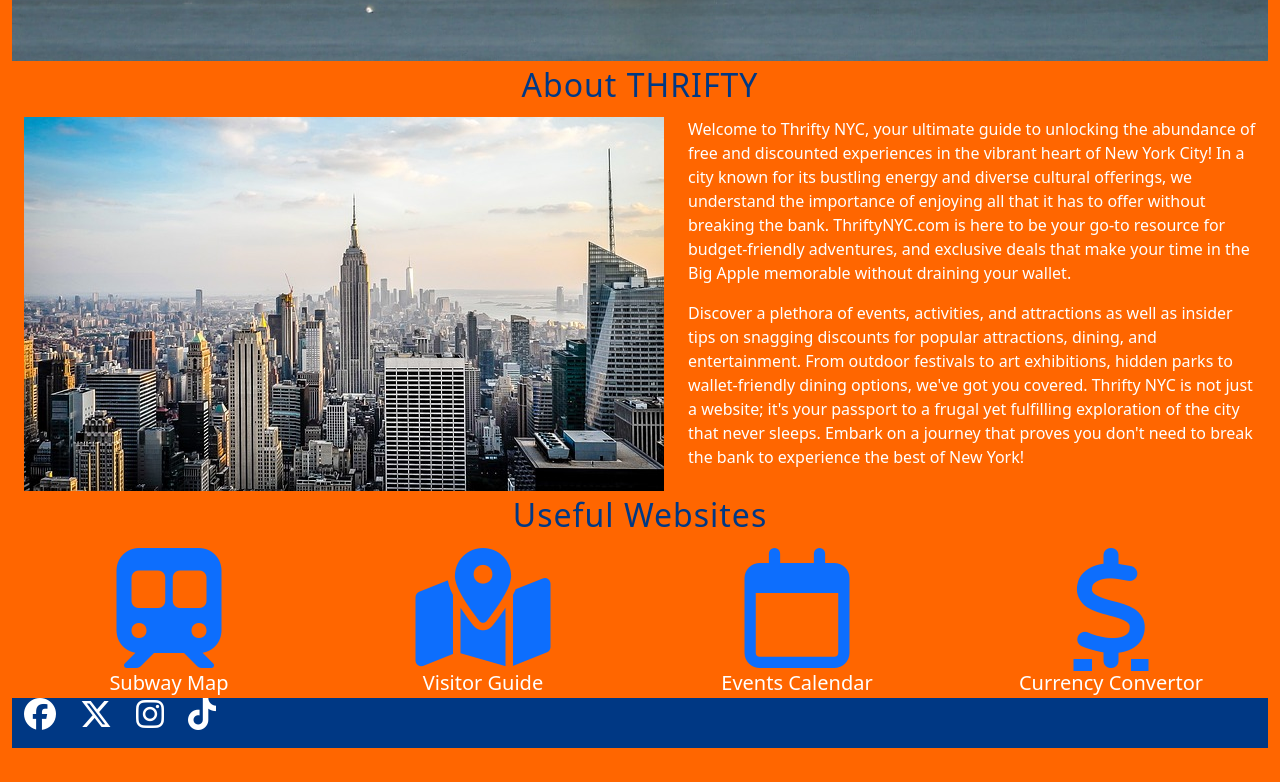
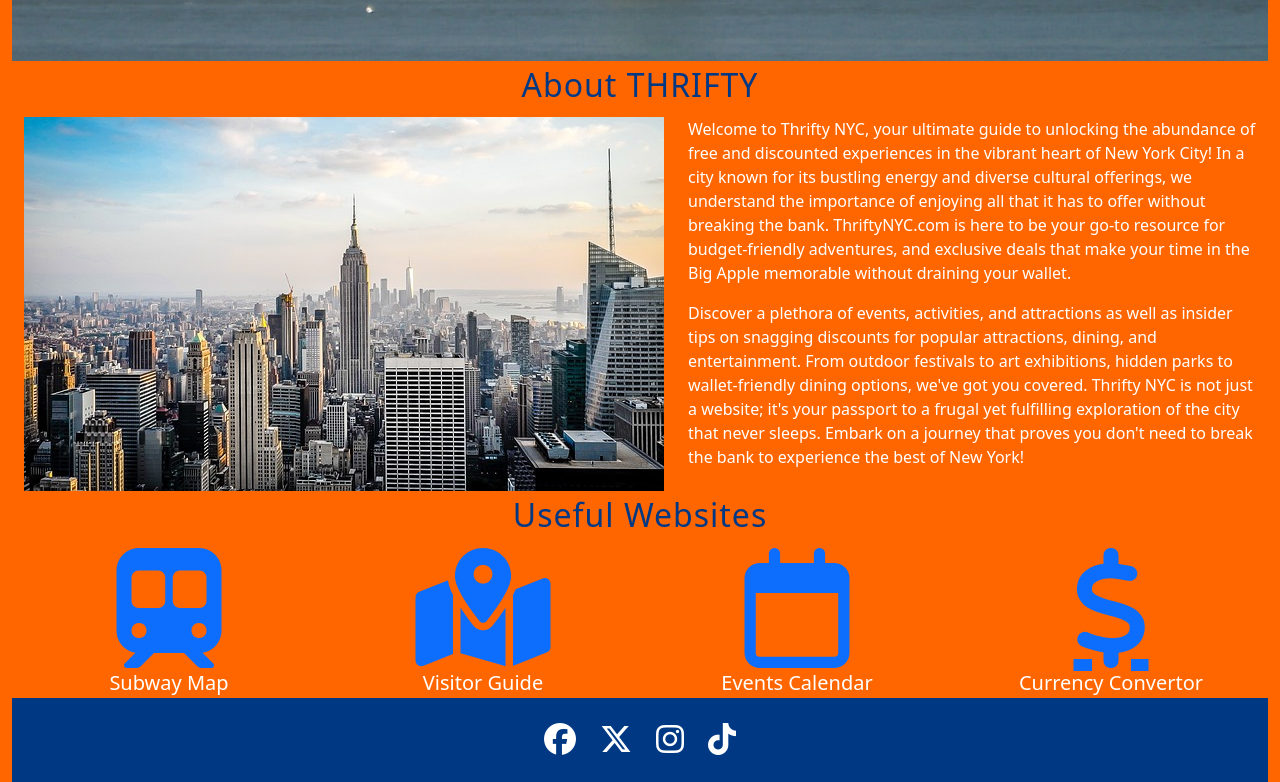
Before and after one commit to Cath127/new-york2, a plain HTML site: page index.html in a window 1280 px wide. Shown: the part 642-1424 px from the top of the page. Before the commit the page ends 1390 px from the top, so only its background shows below. Drawn offline with nearby package versions, Linux system fonts and the light colour scheme.

Commit message:
feat:centre social media icons

```diff
--- a/assets/css/style.css
+++ b/assets/css/style.css
@@ -25,6 +25,7 @@ body {
     flex-direction: column;
     justify-content: center;
     align-items: center;
+    font-size: 50px;
 }
 
 
@@ -38,7 +39,7 @@ body {
     padding-left: 10px;
     font-size: 30px;
     letter-spacing: 2px;
-    font-weight: bold;
+    font-weight: 600;
 }
 
 .navbar-nav {
@@ -72,7 +73,8 @@ body {
 .footer-container {
     background-color: #003884;
     display: flex;
-    text-align: center;
+    justify-content: center;
+    align-items: center;
     min-height: 50px;
-    margin: auto 0;
+    padding: 25px;
 }
```
